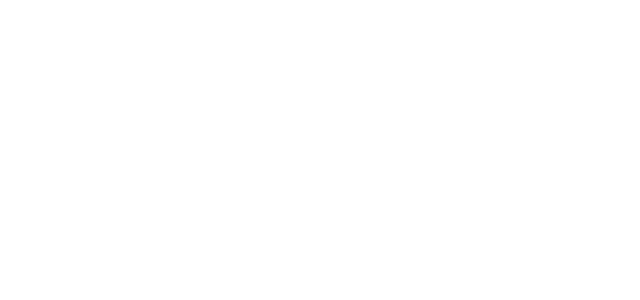
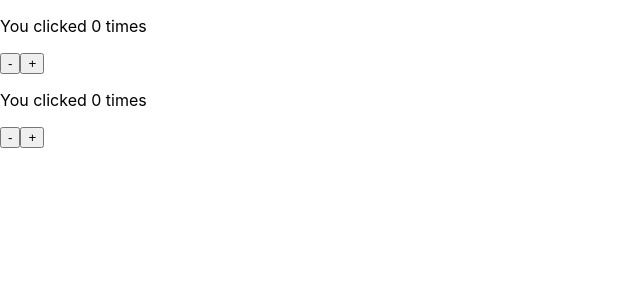
Before and after one commit to mhmdnzr/react-hooks, a React (Create React App) app: page / in a window 1280 px wide. Shown: the top 300 px of the page, without its empty margins (0-640 px from the left). Built offline with nearby package versions, Linux system fonts and the light colour scheme.

Commit message:
push useState

```diff
--- a/src/App.tsx
+++ b/src/App.tsx
@@ -1,5 +1,13 @@
+import { CounterClass, CounterHook } from "./hooks/basic/StateHook";
+
+
 function App() {
-  return <div className="App"></div>;
+  return (
+    <div className="App">
+      <CounterClass />
+      <CounterHook />
+    </div>
+  );
 }
 
 export default App;
--- /dev/null
+++ b/src/hooks/basic/StateHook.tsx
@@ -0,0 +1,46 @@
+import { Component, useState } from "react";
+
+type MyProps = any;
+type MyState = { count: number };
+
+const initialCount = 0;
+
+class CounterClass extends Component<MyProps, MyState> {
+  constructor(props: any) {
+    super(props);
+    this.state = { count: initialCount };
+  }
+
+  render() {
+    return (
+      <div>
+        <p>You clicked {this.state.count} times</p>
+
+        <button
+          onClick={() => this.setState(({ count }) => ({ count: count - 1 }))}
+        >
+          -
+        </button>
+
+        <button
+          onClick={() => this.setState(({ count }) => ({ count: count + 1 }))}
+        >
+          +
+        </button>
+      </div>
+    );
+  }
+}
+
+function CounterHook() {
+  const [count, setCount] = useState(initialCount);
+  return (
+    <div>
+      <p>You clicked {count} times</p>
+      <button onClick={() => setCount(prevCount => prevCount - 1)}>-</button>
+      <button onClick={() => setCount(prevCount => prevCount + 1)}>+</button>
+    </div>
+  );
+}
+
+export { CounterClass, CounterHook };
```
